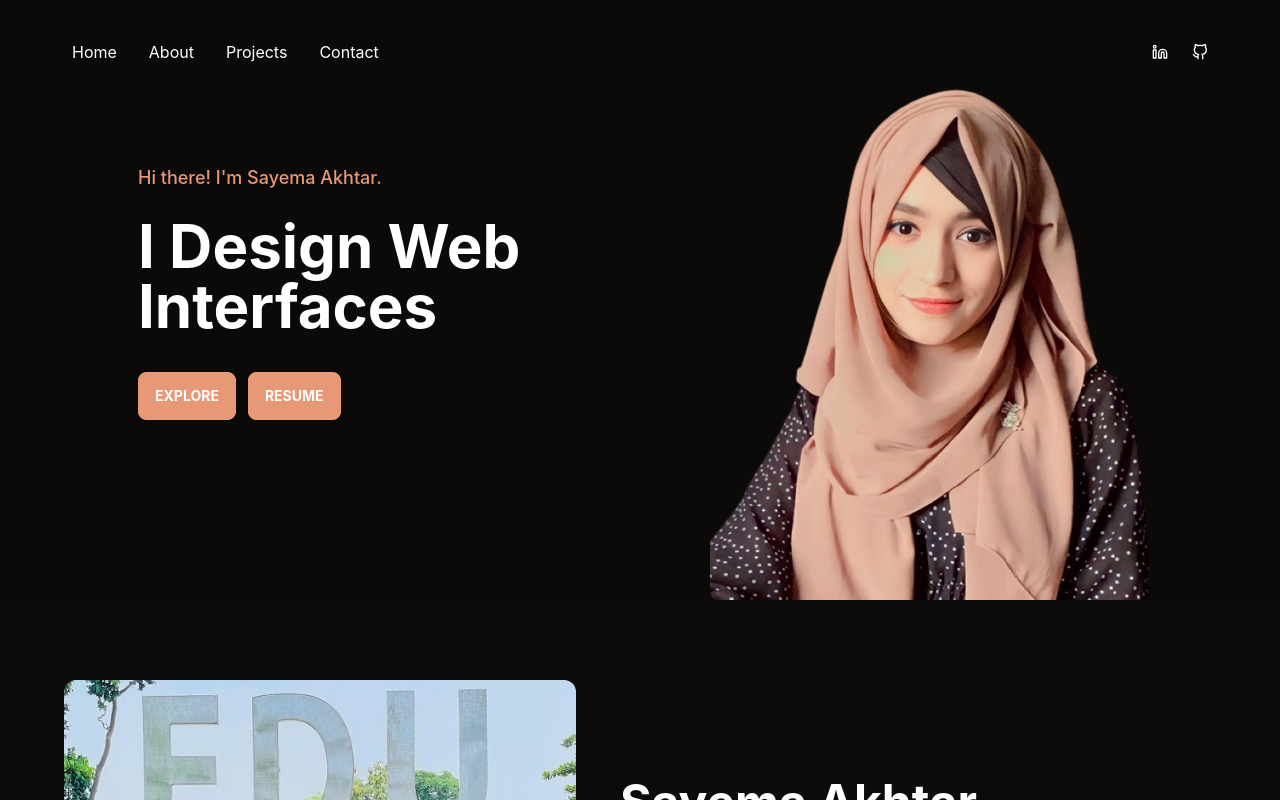
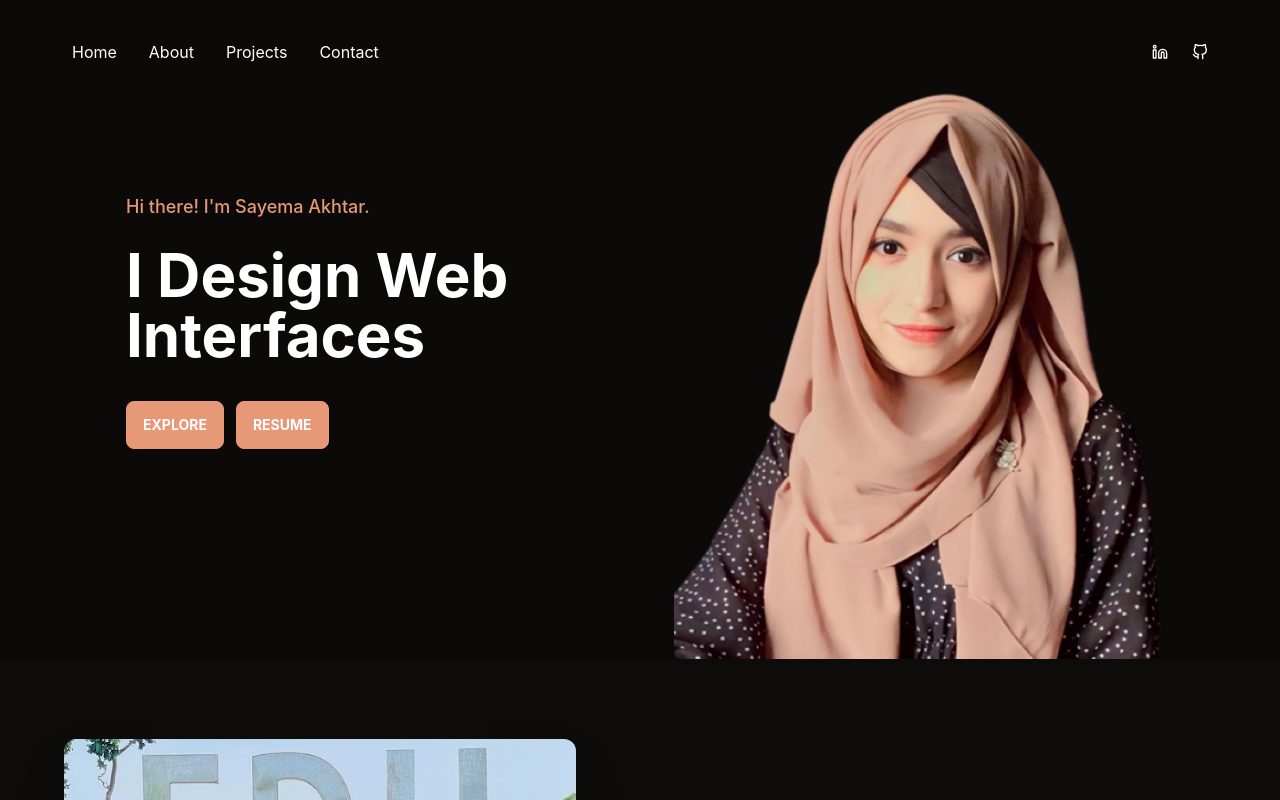
Before and after one commit to sayemaa/My-Portfolio, a React (Create React App) app: page / in a window 1280 px wide. Shown: the top 800 px of the page. Built offline with nearby package versions, Linux system fonts and the light colour scheme.

Commit message:
changes made to hero section

```diff
--- a/src/Pages/Home/Hero.js
+++ b/src/Pages/Home/Hero.js
@@ -6,10 +6,10 @@ import { Link } from 'react-scroll';
 const Home = () => {
     return (
         <div id="home" className='bg-base-300 pb-28 pt-10 lg:pt-8 lg:pb-0 lg:mb-0'>
-            <div className='max-w-7xl mx-[102px]'>
+            <div className='max-w-7xl mx-auto'>
                 <div class="hero">
                     <div class="hero-content flex-col pb-0 lg:flex-row-reverse">
-                        <img src={picture} class="lg:w-[500px] lg:flex hidden rounded-lg ml-24" alt="Sayema Akhtar" />
+                        <img src={picture} class="lg:w-[500px] lg:flex hidden rounded-lg ml-5" alt="Sayema Akhtar" />
                         <div className='text-center lg:text-start lg:max-w-lg lg:ml-5 mt-28 lg:mt-[-65px]'>
                             <p className='text-primary text-lg font-medium'>Hi there! I'm Sayema Akhtar.</p>
                             <h1 class="lg:text-6xl text-5xl text-white font-bold py-6">I Design Web Interfaces</h1>
```
